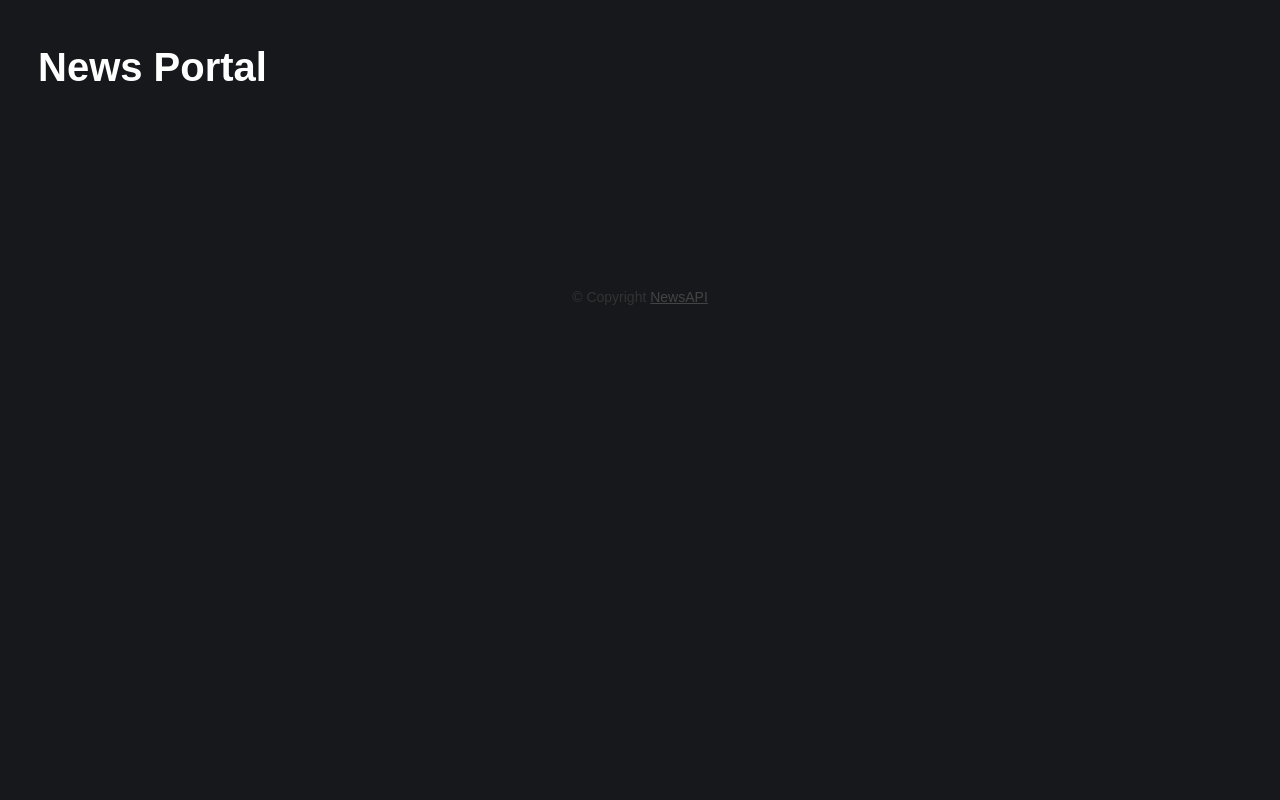
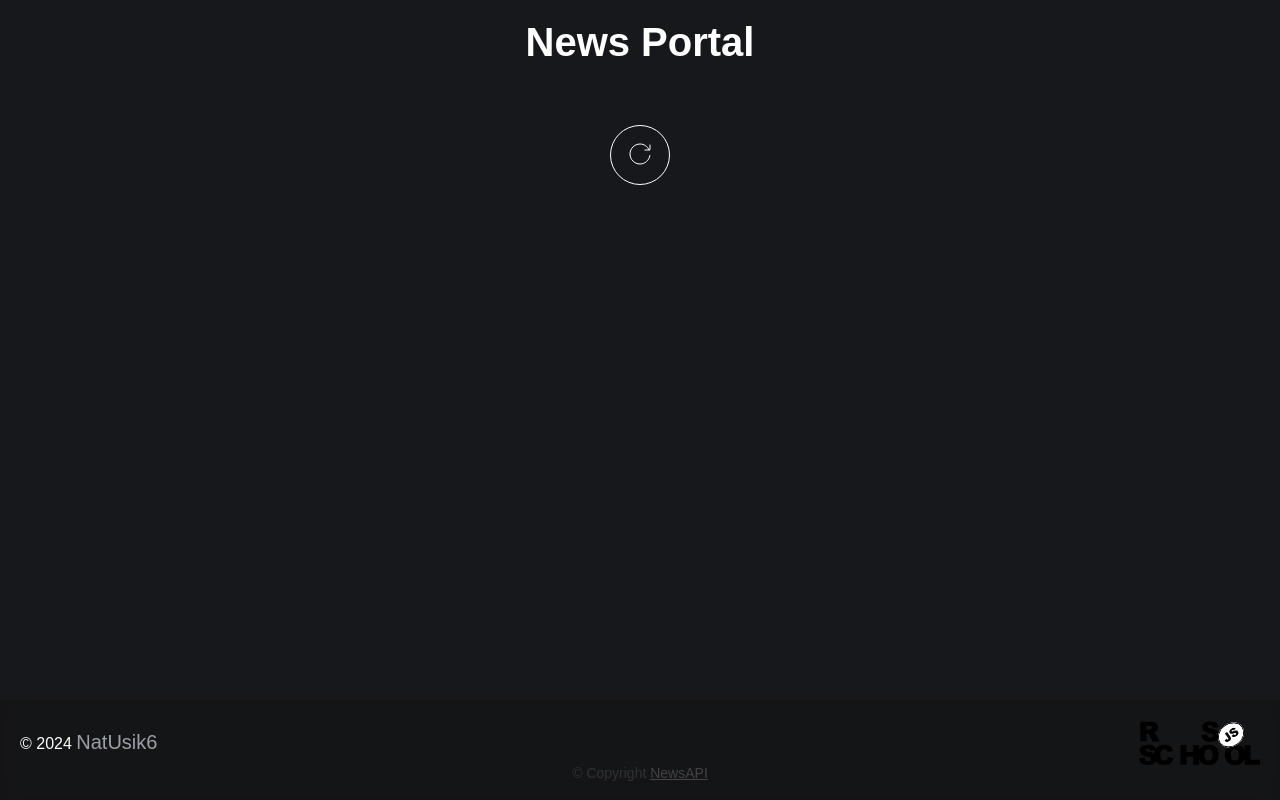
Before and after one commit to NatUsik6/RS-School-Stage1-Tasks, a website built with webpack: page news-api/src/index.html in a window 1280 px wide. Built offline with nearby package versions, Linux system fonts and the light colour scheme; no server answers.

Commit message:
feat: add features (button, favicon, svg and add ts code)

```diff
--- a/news-api/package.json
+++ b/news-api/package.json
@@ -30,9 +30,11 @@
         "eslint-plugin-prettier": "^5.1.3",
         "eslint-webpack-plugin": "^4.0.1",
         "gh-pages": "^6.1.1",
+        "html-webpack-inline-svg-plugin": "^2.3.0",
         "html-webpack-plugin": "^5.6.0",
         "prettier": "3.2.5",
         "style-loader": "^3.3.4",
+        "svg-inline-loader": "^0.8.2",
         "ts-loader": "^9.5.1",
         "typescript": "^5.3.3",
         "typescript-eslint": "^7.0.2",
--- a/news-api/src/components/view/sources/sources.css
+++ b/news-api/src/components/view/sources/sources.css
@@ -1,11 +1,17 @@
 .sources {
     display: flex;
-    flex-wrap: nowrap;
+    flex-wrap: wrap;
+    justify-content: space-between;
     width: 100%;
-    height: 120px;
-    overflow: auto;
+    max-height: 10000px;
+    overflow: hidden;
     align-items: center;
     font: 300 1em 'Fira Sans', sans-serif;
+    transition: 1s ease-in-out;
+}
+
+.sources.collapse {
+    max-height: 65px;
 }
 
 .source__item {
--- a/news-api/src/components/view/sources/sources.ts
+++ b/news-api/src/components/view/sources/sources.ts
@@ -19,7 +19,11 @@ class Sources {
             fragment.append(sourceClone);
         });
 
-        (document.querySelector('.sources') as HTMLDivElement).append(fragment);
+        const sources = document.querySelector('.sources') as HTMLDivElement;
+        sources.append(fragment);
+
+        const buttonMore = document.querySelector('.button-more') as HTMLButtonElement;
+        buttonMore.addEventListener('click', () => sources.classList.toggle('collapse'));
     }
 }
 
--- a/news-api/src/global.css
+++ b/news-api/src/global.css
@@ -1,11 +1,26 @@
+* {
+    margin: 0;
+    padding: 0;
+    transition: 0.3s ease-in-out;
+    box-sizing: border-box;
+  }
+
+html {
+    scroll-behavior: smooth;
+    overflow-x: hidden;
+}
+
 body {
     color: #fff;
     background: #17181c;
     font-family: sans-serif;
+    min-height: 100vh;
 }
 
 header {
-    padding: 10px 30px;
+    padding: 20px 30px;
+    display: flex;
+    justify-content: center;
 }
 
 header h1 {
@@ -13,12 +28,66 @@ header h1 {
     font-weight: 800;
 }
 
+main {
+    height: 100%;
+    margin-bottom: 100px;
+    display: flex;
+    flex-direction: column;
+    justify-content: center;
+    align-items: center;
+    gap: 20px;
+}
+
+.button-more {
+    width: 60px;
+    height: 60px;
+    border-radius: 100px;
+    border: 1px solid white;
+    background-color: transparent;
+    display: block;
+}
+
 footer {
+    background-color: #12121280;
+    backdrop-filter: blur(10px);
     height: 100px;
     display: flex;
+    flex-direction: column;
+    position: fixed;
+    bottom: 0;
+    padding: 20px;
+    width: 100%;
+}
+
+.footer-container {
+    display: flex;
+    justify-content: space-between;
     align-items: center;
-    justify-content: center;
 }
+
+.rss {
+    background-image: url(./rs_school_js.svg);
+    width: 121px;
+    height: 45px;
+    background-size: contain;
+    background-repeat: no-repeat;
+    display: block;
+    color: transparent;
+}
+
+.github {
+    text-decoration: none;
+    color: #9aa0a6;
+    line-height: 45px;
+    font-size: 20px;
+    font-weight: 300;
+    transition: .3s;
+
+    &:hover {
+        color: white;
+    }
+}
+
 footer .copyright {
     font-size: 14px;
     color: #333;
--- a/news-api/src/index.html
+++ b/news-api/src/index.html
@@ -1,9 +1,11 @@
 <!DOCTYPE html>
 <html>
+
 <head>
     <meta charset="utf-8" />
     <meta name="viewport" content="width=device-width, initial-scale=1.0" />
     <meta http-equiv="X-UA-Compatible" content="ie=edge" />
+    <link rel="icon" href="favicon.ico">
     <title>NewsPortal</title>
 </head>
 <body>
@@ -11,10 +13,28 @@
         <h1>News Portal</h1>
     </header>
     <main>
-            <div class="sources buttons"></div>
+        <div class="sources buttons collapse"></div>
         <div class="news"></div>
+        <button class="button-more">
+            <svg xmlns="http://www.w3.org/2000/svg" width="24" height="24" viewBox="0 0 24 24" fill="none">
+                <path
+                    d="M21.8883 13.5C21.1645 18.3113 17.013 22 12 22C6.47715 22 2 17.5228 2 12C2 6.47715 6.47715 2 12 2C16.1006 2 19.6248 4.46819 21.1679 8"
+                    stroke="#FFFFFF" stroke-linecap="round" stroke-linejoin="round" />
+                <path d="M17 8H21.4C21.7314 8 22 7.73137 22 7.4V3" stroke="#FFFFFF" stroke-linecap="round"
+                    stroke-linejoin="round" />
+            </svg>
+        </button>
     </main>
     <footer>
+        <div class="footer-container">
+            <div>
+                © 2024
+                <a class="github" href="https://github.com/NatUsik6">
+                    NatUsik6
+                </a>
+            </div>
+            <a class="rss" href="https://rs.school/">.</a>
+        </div>
         <p class="copyright">
             Copyright <a href="https://newsapi.org">NewsAPI</a>
         </p>
@@ -46,4 +66,5 @@
         </div>
     </template>
 </body>
+
 </html>
--- a/news-api/webpack.config.js
+++ b/news-api/webpack.config.js
@@ -1,6 +1,7 @@
 const path = require('path');
 const { merge } = require('webpack-merge');
 const HtmlWebpackPlugin = require('html-webpack-plugin');
+const HtmlWebpackInlineSVGPlugin = require('html-webpack-inline-svg-plugin');
 const { CleanWebpackPlugin } = require('clean-webpack-plugin');
 const EslintPlugin = require('eslint-webpack-plugin');
 
@@ -16,7 +17,7 @@ const baseConfig = {
                 test: /\.ts$/i,
                 use: 'ts-loader',
                 include: [path.resolve(__dirname, './src')],
-            },
+            }
         ],
     },
     resolve: {
@@ -31,6 +32,10 @@ const baseConfig = {
         new HtmlWebpackPlugin({
             template: path.resolve(__dirname, './src/index.html'),
             filename: 'index.html',
+            favicon: './src/favicon.ico'
+        }),
+        new HtmlWebpackInlineSVGPlugin({
+            runPreEmit: true,
         }),
         new CleanWebpackPlugin(),
         new EslintPlugin({ extensions: 'ts' }),
```
Also changed, not shown: news-api/src/favicon.ico (added), news-api/src/rs_school_js.svg (added), 1 other file. Lines whose indentation alone changed are shown as unchanged.
